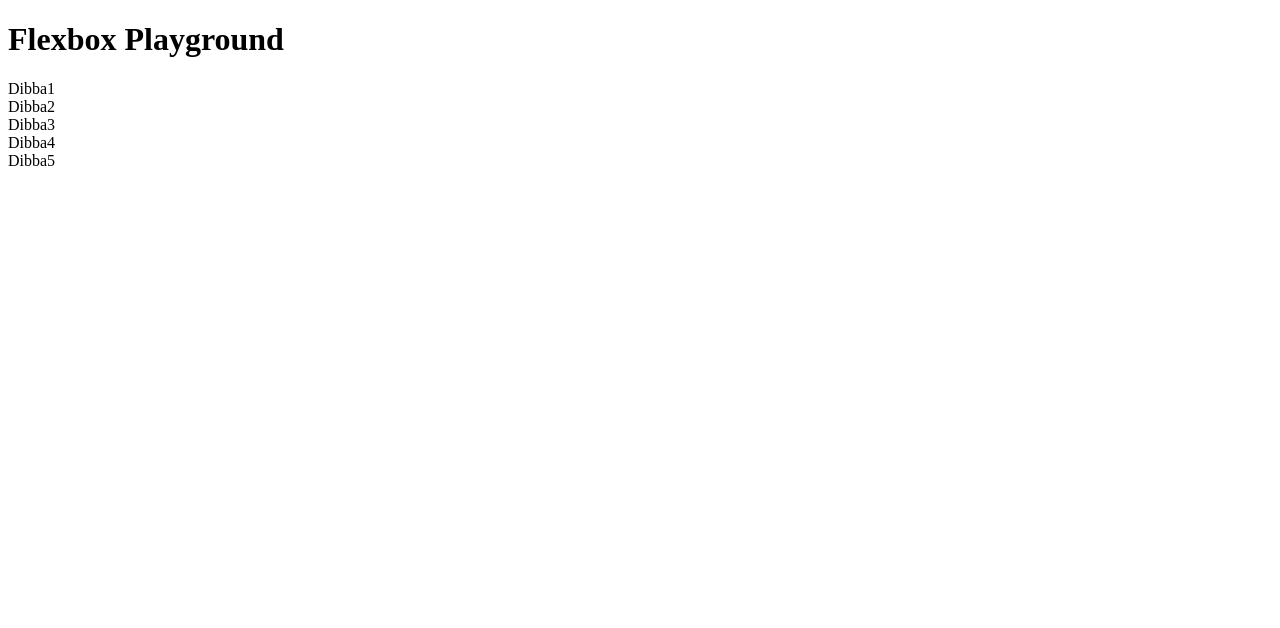
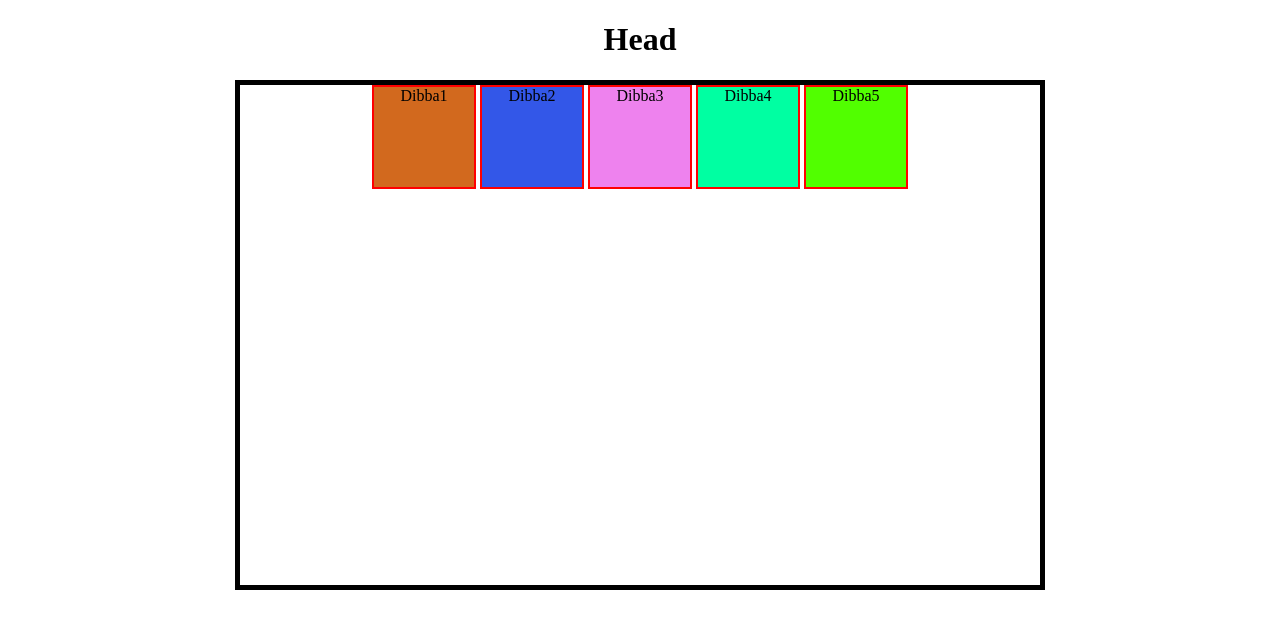
Before and after one commit to sanskaarz/LearnCSS, a plain HTML site: page Flexbox/index.html in a window 1280 px wide. Drawn offline with Linux system fonts and the light colour scheme.

Commit message:
modified

```diff
--- a/Flexbox/index.html
+++ b/Flexbox/index.html
@@ -4,17 +4,18 @@
     <meta charset="UTF-8">
     <meta name="viewport" content="width=device-width, initial-scale=1.0">
     <title>Document</title>
+    <link rel="stylesheet" href="style.css">
 </head>
 <body>
 <!--....................Flexbox........................-->
 
-<h1 id="headinglast">Flexbox Playground</h1>
-<div id="flexcontainer">
-    <div id="Dibba1">Dibba1</div>
-    <div id="Dibba2">Dibba2</div>
-    <div id="Dibba3">Dibba3</div>
-    <div id="Dibba4">Dibba4</div>
-    <div id="Dibba5">Dibba5</div>
-</div>
+    <h1 id="headinglast">Head</h1>
+    <div class="hell" id="flexcontainer">
+        <div class="hello" id="Dibba1">Dibba1</div>
+        <div class="hello" id="Dibba2">Dibba2</div>
+        <div class="hello" id="Dibba3">Dibba3</div>
+        <div class="hello" id="Dibba4">Dibba4</div>
+        <div class="hello" id="Dibba5">Dibba5</div>
+    </div>
 </body>
 </html>
--- a/Flexbox/style.css
+++ b/Flexbox/style.css
@@ -1,9 +1,11 @@
-#flexcontainer{
+body{
+        text-align: center;
+}
+div{
     height: 500px;
     width: 800px;
     border: 5px solid black;
-    text-align: center;
-    display:flex;
+    display:inline-block;
 }
 #headinglast{
     text-align: center;
```
